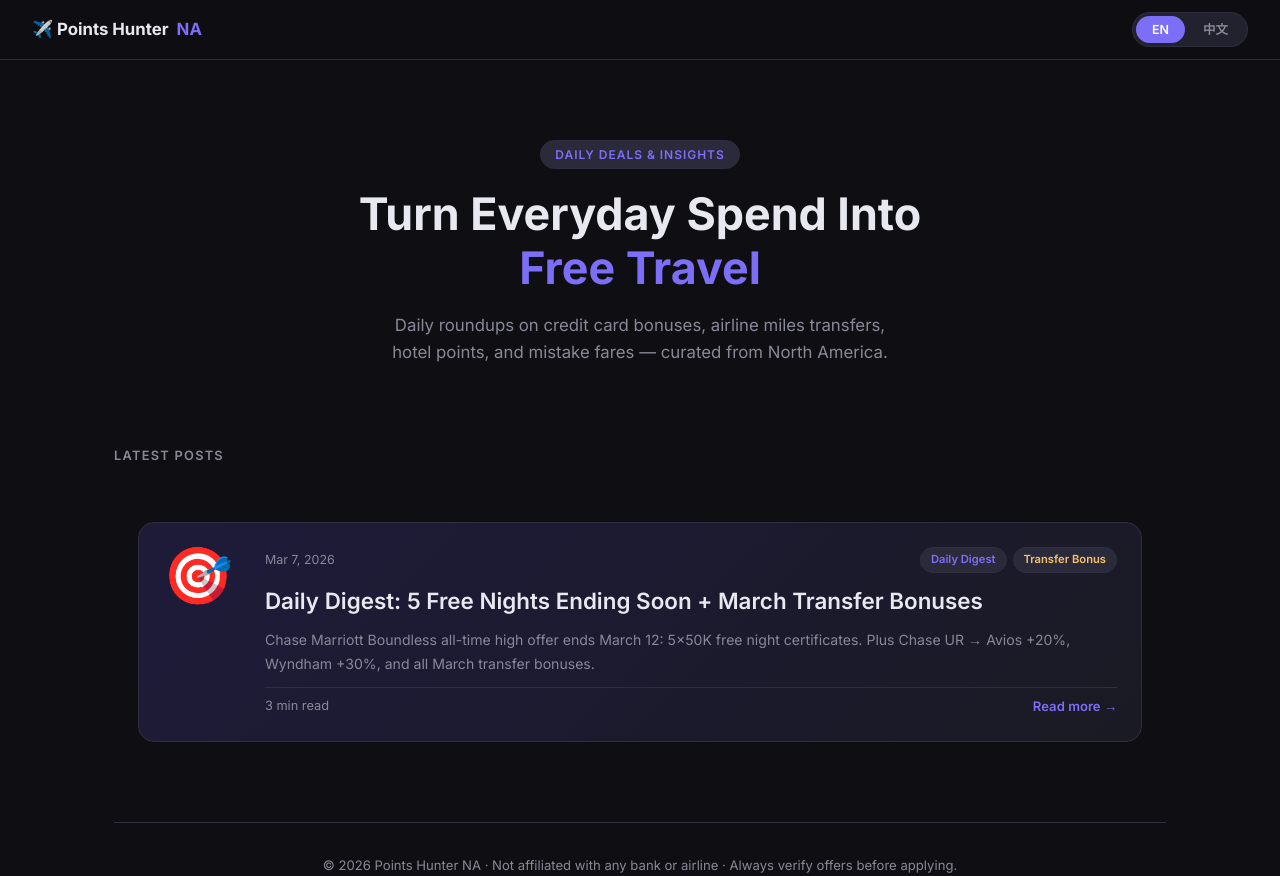
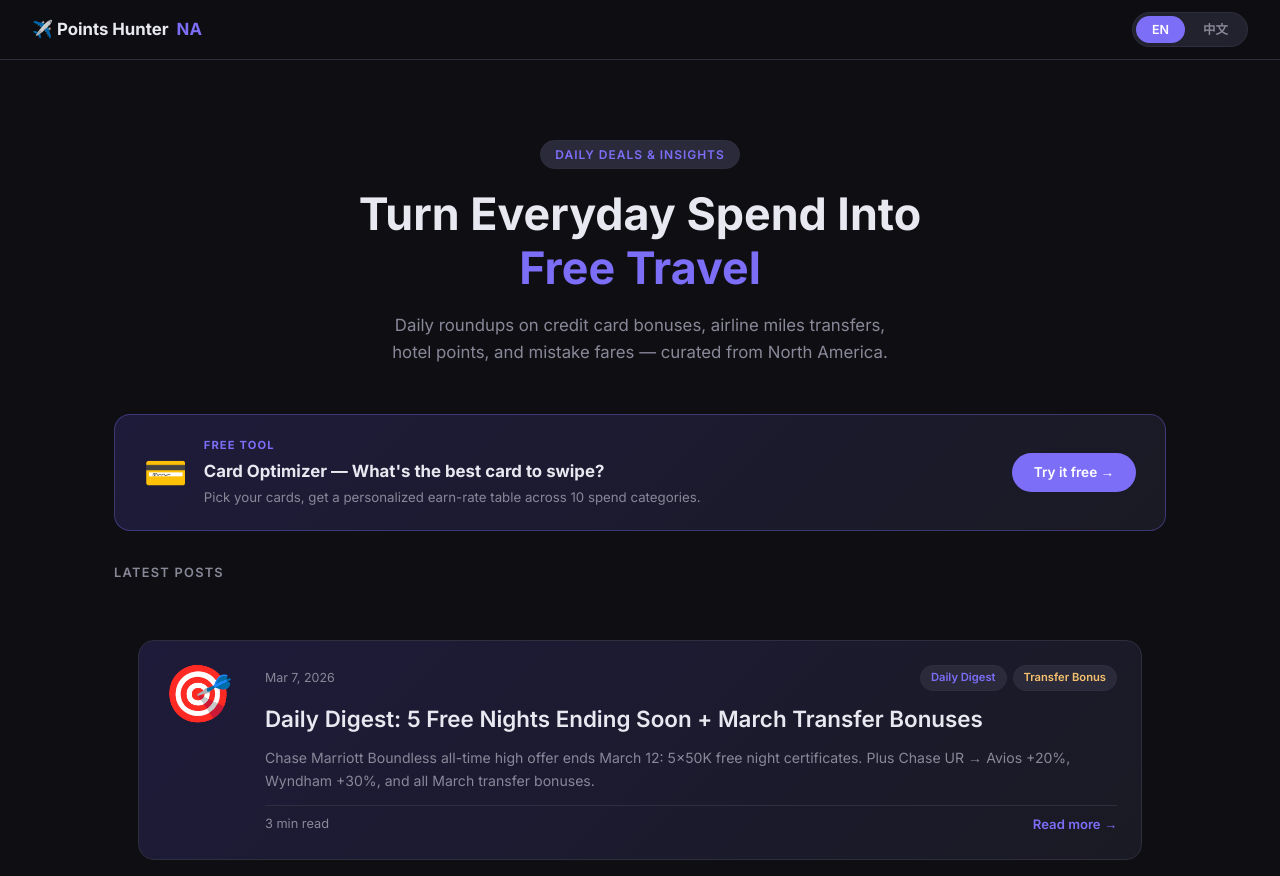
Before and after one commit to zhuxilei/points-hunter-na, a website: page index.html in a window 1280 px wide. Shown: the top 876 px of the page. Drawn offline with Linux system fonts and the light colour scheme.

Commit message:
feat: add card optimizer entry banner on homepage

```diff
--- a/index.html
+++ b/index.html
@@ -200,6 +200,57 @@
       font-size: 0.82rem;
     }
     .lang-hidden { display: none !important; }
+
+    /* TOOL BANNER */
+    .tool-banner {
+      max-width: 1100px;
+      margin: 0 auto 0;
+      padding: 0 1.5rem;
+    }
+    .tool-card {
+      display: flex;
+      align-items: center;
+      justify-content: space-between;
+      gap: 1.5rem;
+      background: linear-gradient(135deg, #1e1b3a 0%, #1a1a24 100%);
+      border: 1px solid rgba(124,110,247,0.35);
+      border-radius: 16px;
+      padding: 1.4rem 1.8rem;
+      text-decoration: none;
+      color: inherit;
+      transition: all 0.18s;
+      flex-wrap: wrap;
+    }
+    .tool-card:hover {
+      border-color: var(--accent);
+      box-shadow: 0 8px 32px rgba(124,110,247,0.15);
+      transform: translateY(-2px);
+    }
+    .tool-card-left { display: flex; align-items: center; gap: 1rem; }
+    .tool-icon { font-size: 2.2rem; flex-shrink: 0; }
+    .tool-label {
+      font-size: 0.7rem;
+      font-weight: 700;
+      letter-spacing: 0.1em;
+      text-transform: uppercase;
+      color: var(--accent);
+      margin-bottom: 3px;
+    }
+    .tool-title { font-size: 1.05rem; font-weight: 700; }
+    .tool-desc { font-size: 0.83rem; color: var(--muted); margin-top: 2px; }
+    .tool-cta {
+      background: var(--accent);
+      color: white;
+      padding: 9px 22px;
+      border-radius: 99px;
+      font-size: 0.85rem;
+      font-weight: 600;
+      white-space: nowrap;
+      flex-shrink: 0;
+    }
+    @media (max-width: 600px) {
+      .tool-card { flex-direction: column; align-items: flex-start; }
+    }
   </style>
 </head>
 <body>
@@ -222,6 +273,24 @@
   <p data-lang="en">Daily roundups on credit card bonuses, airline miles transfers, hotel points, and mistake fares — curated from North America.</p>
   <p class="lang-hidden" data-lang="zh">信用卡开卡奖励 · 里程转换Bonus · 酒店积分 · Bug票<br/>每天帮你盯着，不错过任何好Deal。</p>
 </section>
+
+<div class="tool-banner">
+  <a href="card-optimizer.html" class="tool-card">
+    <div class="tool-card-left">
+      <div class="tool-icon">💳</div>
+      <div>
+        <div class="tool-label" data-lang="en">Free Tool</div>
+        <div class="tool-label lang-hidden" data-lang="zh">免费工具</div>
+        <div class="tool-title" data-lang="en">Card Optimizer — What's the best card to swipe?</div>
+        <div class="tool-title lang-hidden" data-lang="zh">刷卡神器 — 每笔消费该刷哪张？</div>
+        <div class="tool-desc" data-lang="en">Pick your cards, get a personalized earn-rate table across 10 spend categories.</div>
+        <div class="tool-desc lang-hidden" data-lang="zh">选好你的卡，自动生成各类消费的攒点倍率对比表。登录后永久保存。</div>
+      </div>
+    </div>
+    <div class="tool-cta" data-lang="en">Try it free →</div>
+    <div class="tool-cta lang-hidden" data-lang="zh">免费试用 →</div>
+  </a>
+</div>
 
 <div class="container">
   <p class="section-title" data-lang="en">Latest Posts</p>
```
